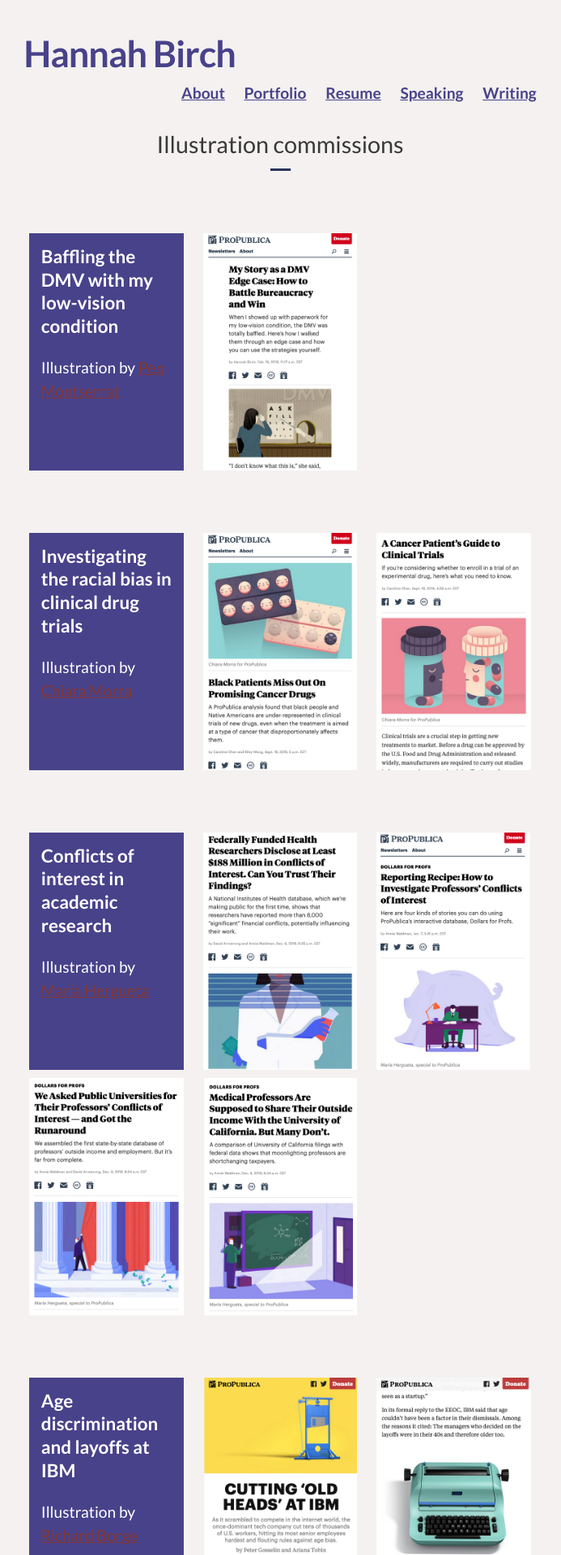
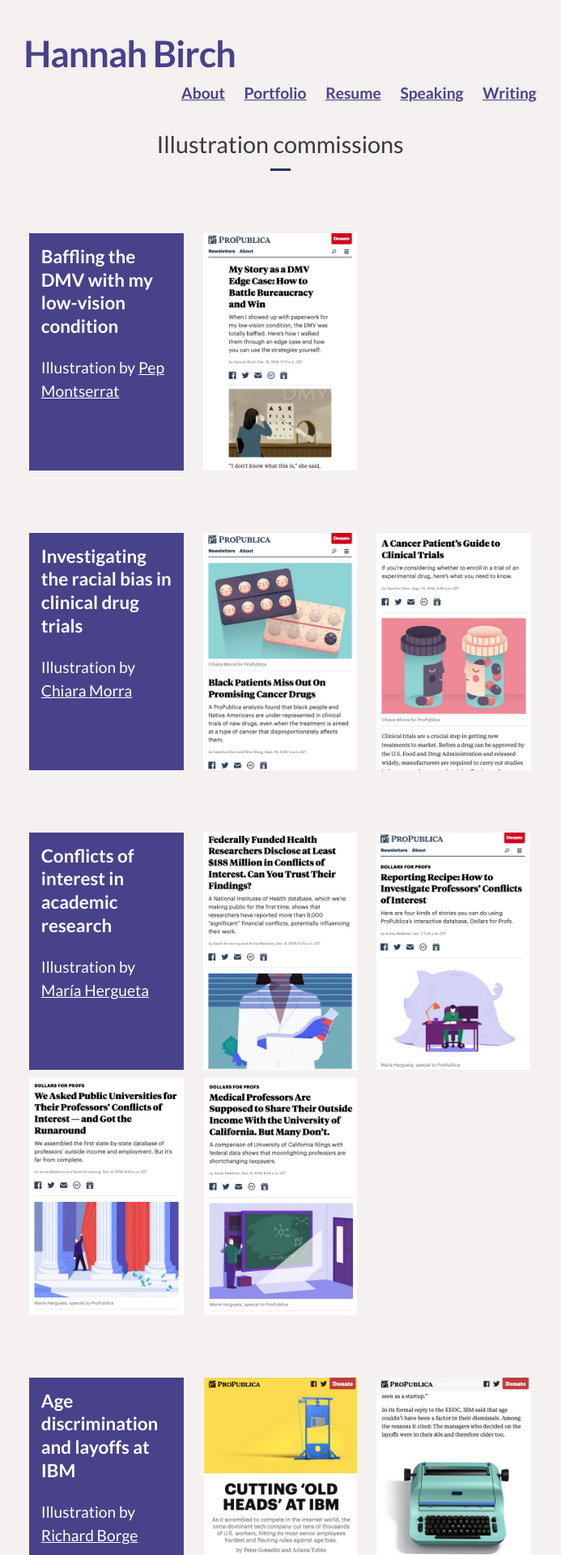
Before and after one commit to hannah-birch/hannah-birch.github.io, a Jekyll site: the page built from pages/portfolio/illustration-commissions.md, in a window 1280 px wide. Shown: the top 1920 px of the page at 81% size, without its empty margins (294-987 px from the left). Built offline with Jekyll 4.4.1, drawn with Linux system fonts in a browser that asks for light colours; nearby versions of some CDN libraries.

Commit message:
Adjusts text styling for unvisited links on illustration page

```diff
--- a/_sass/_layout.scss
+++ b/_sass/_layout.scss
@@ -299,7 +299,7 @@
   // border: $accent-color2 solid 2px;
   padding: 0.75em;
 
-  a:hover, a:active, a:visited {
+  a, a:hover, a:active, a:visited {
   color: #fff;
   }
 }
```
Also changed, not shown: 2 other files.
